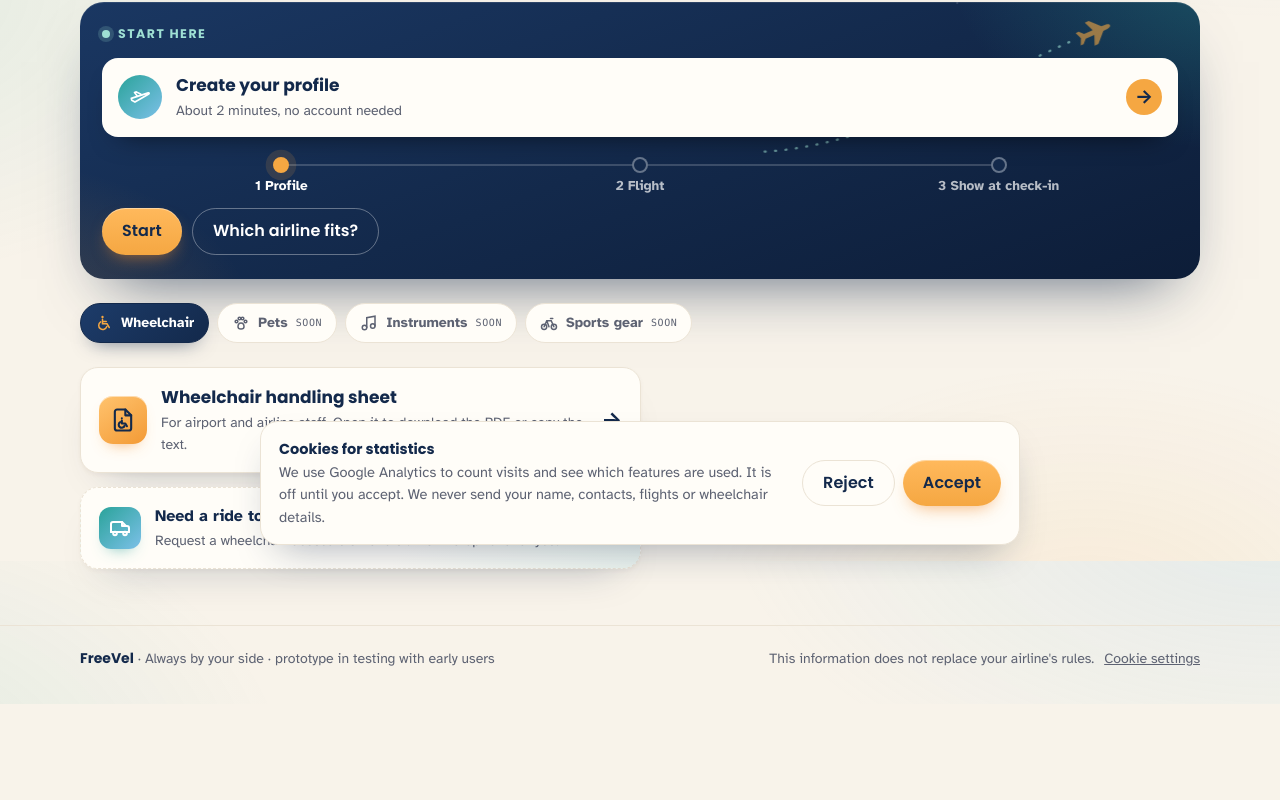
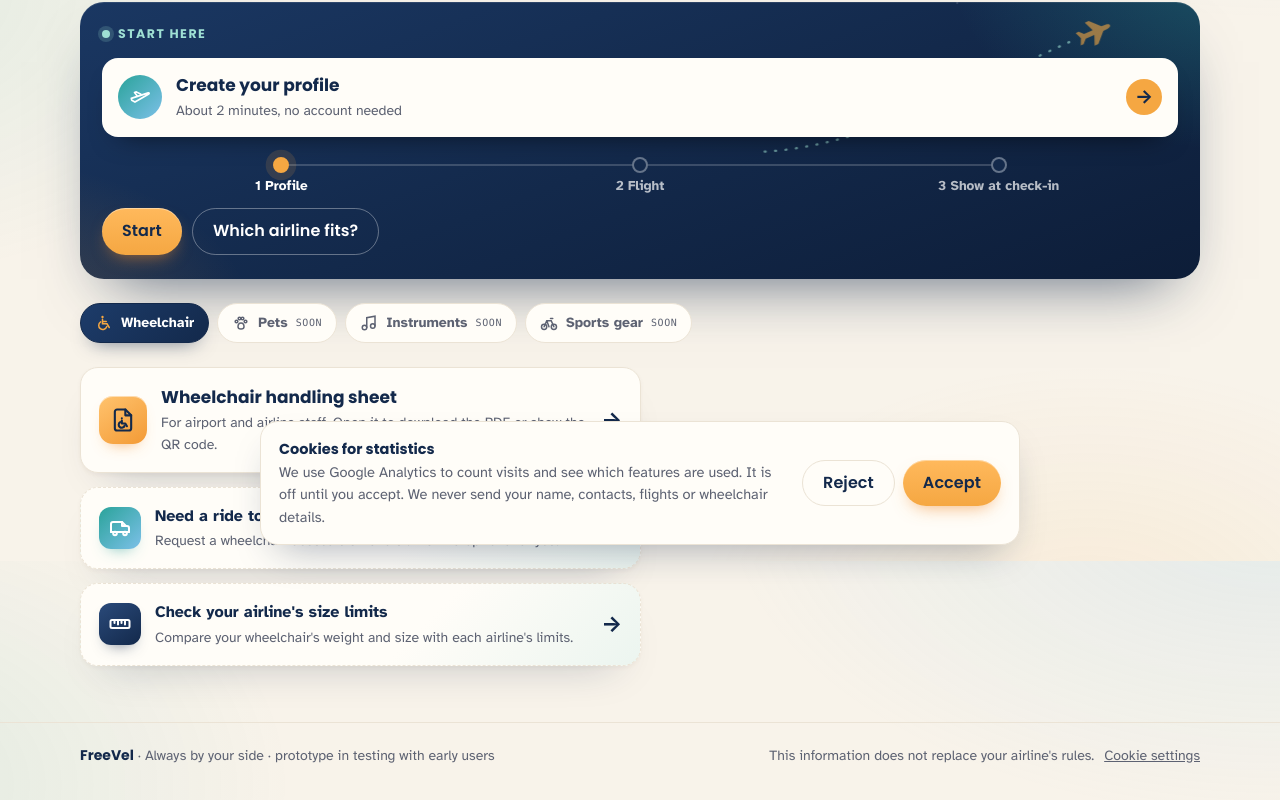
Before and after one commit to Pakitoss/FreeVel, a plain HTML site: page index.html in a window 1280 px wide. Shown: the part 239-1039 px from the top of the page. Before the commit the page ends 943 px from the top, so only its background shows below. Drawn offline with nearby package versions, Linux system fonts and the light colour scheme.

Commit message:
Home: drop the traveller summary card, add an airline size check tile
- Removed the "name / wheelchair type" summary card from My card; the header avatar already shows the profile
- The staff sheet and transfer tiles take its place in the left column
- New tile "Check your airline's size limits" linking to Which airline, with Italian strings
- Staff sheet tile text now mentions the QR code instead of copying text

Co-Authored-By: Claude Opus 5.5 <noreply@anthropic.com>

```diff
--- a/index.html
+++ b/index.html
@@ -837,6 +837,8 @@ nav.tabs a{transition:background-color .2s,color .2s}
 .doc-tile:hover .doc-go,.promo:hover .promo-go{transform:translateX(4px)}
 .doc-ic{background:linear-gradient(145deg,#ffc36e,#f39a35);box-shadow:inset 0 1px 0 #ffffff80,0 8px 16px -10px #f08c2ecc}
 .promo-ic{box-shadow:0 8px 16px -10px #2aa39acc}
+.promo-fit .promo-ic{background:linear-gradient(145deg,#2a4a7a,#13294b);box-shadow:0 8px 16px -10px #13294bcc}
+.promo-fit{background:linear-gradient(135deg,var(--surface) 60%,color-mix(in srgb,var(--sky) 12%,var(--surface)))}
 .promo{background:linear-gradient(135deg,var(--surface) 60%,color-mix(in srgb,var(--teal) 9%,var(--surface)))}
 
 /* QR code inside the handling-sheet dialog */
@@ -966,7 +968,6 @@ a.hero-box:focus-visible{outline:3px solid var(--orange);outline-offset:3px}
 
   <div class="split">
     <div class="stack">
-      <div class="panel traveller" id="traveller" aria-live="polite"></div>
       <form class="panel form" id="tform" autocomplete="on" novalidate>
         <fieldset>
         <legend><span class="n">1</span>This trip</legend>
@@ -1009,12 +1010,17 @@ a.hero-box:focus-visible{outline:3px solid var(--orange);outline-offset:3px}
       </div>
       <button class="panel doc-tile" type="button" id="sheet-open" aria-haspopup="dialog" aria-controls="sheet-dlg">
         <span class="doc-ic" aria-hidden="true"><svg viewBox="0 0 24 24" fill="none" stroke="currentColor" stroke-width="1.8" stroke-linecap="round" stroke-linejoin="round"><path d="M14 3H7a2 2 0 0 0-2 2v14a2 2 0 0 0 2 2h10a2 2 0 0 0 2-2V8z"/><path d="M14 3v5h5"/><circle cx="11" cy="10.6" r=".9" fill="currentColor" stroke="none"/><path d="M11 12.4v2.6h3l1.4 2.3"/><path d="M9.6 13.8a2.6 2.6 0 1 0 3.8 3"/></svg></span>
-        <span class="doc-t"><b>Wheelchair handling sheet</b><span>For airport and airline staff. Open it to download the PDF or copy the text.</span></span>
+        <span class="doc-t"><b>Wheelchair handling sheet</b><span>For airport and airline staff. Open it to download the PDF or show the QR code.</span></span>
         <span class="doc-go" aria-hidden="true">→</span>
       </button>
       <a class="panel promo" href="#transfers">
         <span class="promo-ic" aria-hidden="true"><svg viewBox="0 0 24 24" fill="none" stroke="currentColor" stroke-width="2" stroke-linecap="round" stroke-linejoin="round"><path d="M3 16V8a2 2 0 0 1 2-2h9l4 4h1a2 2 0 0 1 2 2v4"/><path d="M3 16h18"/><circle cx="7" cy="17.5" r="1.8"/><circle cx="17" cy="17.5" r="1.8"/><path d="M14 6v4h4"/></svg></span>
         <span class="promo-t"><b>Need a ride to or from the airport?</b><span>Request a wheelchair-accessible transfer. We find options for you.</span></span>
+        <span class="promo-go" aria-hidden="true">→</span>
+      </a>
+      <a class="panel promo promo-fit" href="#fit">
+        <span class="promo-ic" aria-hidden="true"><svg viewBox="0 0 24 24" fill="none" stroke="currentColor" stroke-width="2" stroke-linecap="round" stroke-linejoin="round"><rect x="2.5" y="8" width="19" height="8" rx="1.5"/><path d="M6.5 8v3M10 8v4.5M13.5 8v3M17 8v4.5"/></svg></span>
+        <span class="promo-t"><b>Check your airline's size limits</b><span>Compare your wheelchair's weight and size with each airline's limits.</span></span>
         <span class="promo-go" aria-hidden="true">→</span>
       </a>
     </aside>
@@ -1666,7 +1672,9 @@ window.FREEVEL_CONFIG = {
    To add a translation: add "English text": "Testo italiano" to FV_IT below. */
 var FV_IT = /*DICT*/{
 "Wheelchair handling sheet":"Scheda per il personale",
-"For airport and airline staff. Open it to download the PDF or copy the text.":"Per il personale dell'aeroporto e della compagnia aerea. Aprila per scaricare il PDF o copiare il testo.",
+"For airport and airline staff. Open it to download the PDF or show the QR code.":"Per il personale dell'aeroporto e della compagnia aerea. Aprila per scaricare il PDF o mostrare il QR code.",
+"Check your airline's size limits":"Verifica le dimensioni per la compagnia",
+"Compare your wheelchair's weight and size with each airline's limits.":"Confronta peso e misure della carrozzina con i limiti di ogni compagnia aerea.",
 "Close":"Chiudi",
 "Documents and transfers":"Documenti e trasferimenti",
 "1 photo could not be read.": "Non è stato possibile leggere 1 foto.",
@@ -2469,6 +2477,7 @@ function initials(){var n=String(S.name||"").trim().split(/\s+/).filter(Boolean)
   return n.length?(n[0][0]+(n.length>1?n[n.length-1][0]:"")).toUpperCase():""}
 function renderTraveller(){var ini=initials(),av=$("avatar");
   av.textContent=ini;av.classList.toggle("empty",!ini);
+  if(!$("traveller"))return; /* summary card removed from the home: the avatar in the header is enough */
   var has=["name","weight","notes","brand"].some(function(k){return String(S[k]||"").trim()});
   $("traveller").hidden=!has;if(!has){$("traveller").innerHTML='<div class="tv-empty"><h3>Set up your profile first</h3><p class="note">Your details and your wheelchair\'s specs are saved once and reused on every trip.</p><a class="btn sign" href="#profile">Create my profile</a></div>';return}
   var pw=powered(),chair=[T(TYPE[S.type||"manual"][1]),make(),S.weight?S.weight+" kg":""].filter(Boolean).join(" · ");
```
